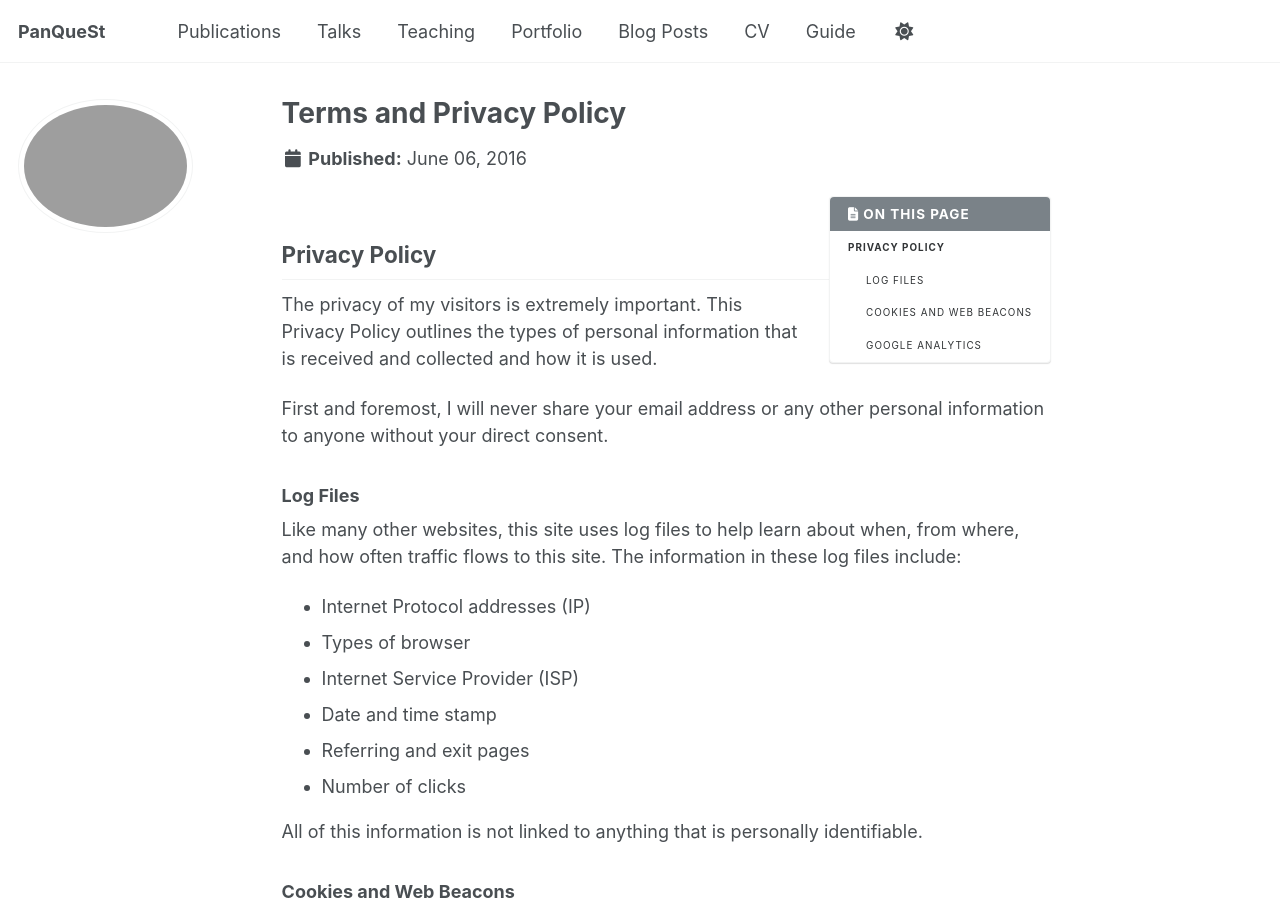
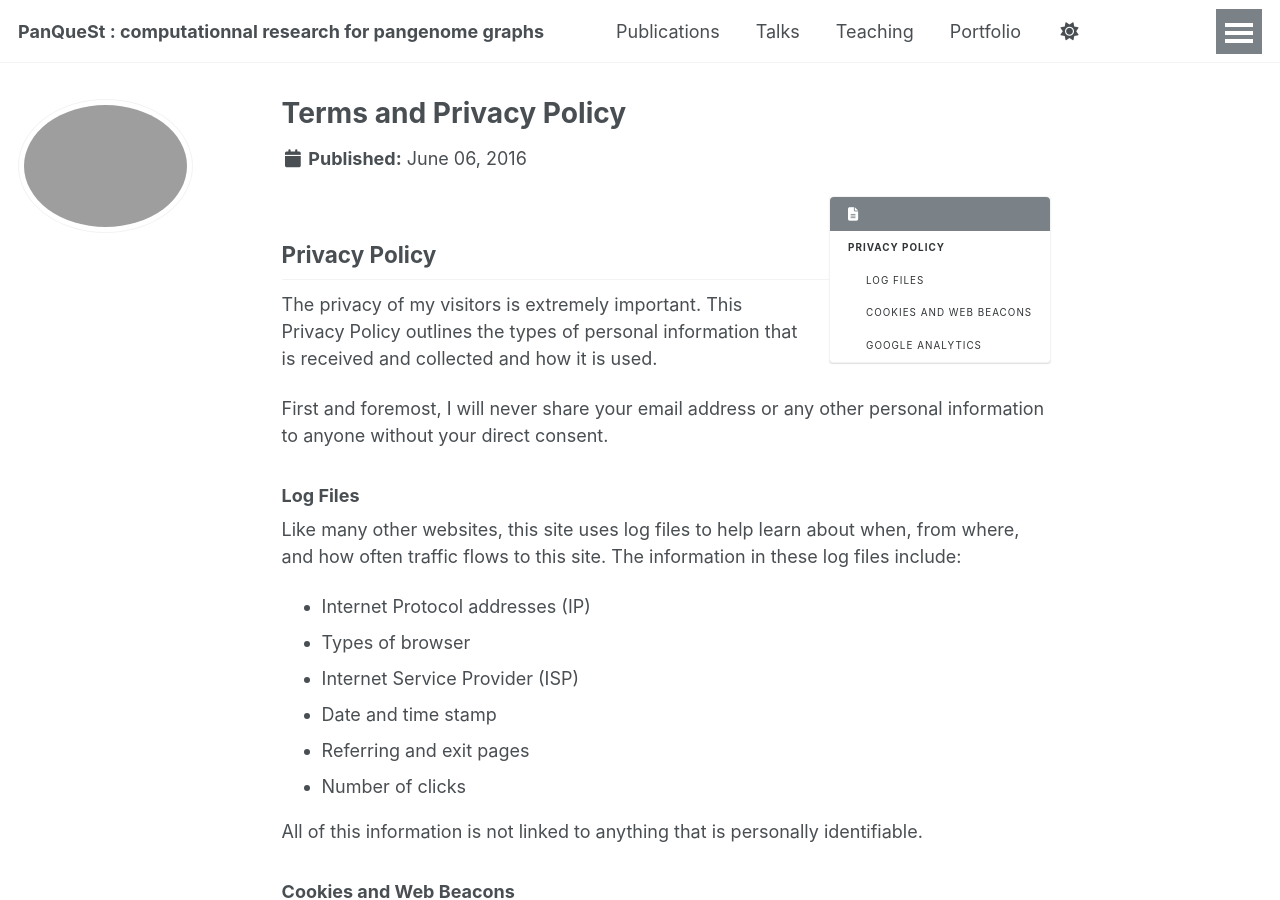
Before and after one commit to panquest-project/panquest-project.github.io, a Jekyll site: the page built from _pages/terms.md, in a window 1280 px wide and 900 px high. Built offline with Jekyll 4.4.1, drawn with Linux system fonts in a browser that asks for light colours; a script that is not in the unit is left out.

Commit message:
Change locale to en-UK and update site title
Updated locale and site title settings in configuration.

```diff
--- a/_config.yml
+++ b/_config.yml
@@ -7,10 +7,10 @@
 # server process.
 
 # Basic Site Settings
-locale                   : "en-US"
+locale                   : "en-UK"
 site_theme               : "default" # Currently available options are "default", "air"
-title                    : "PanQueSt"
-title_separator          : "-"
+title                    : "PanQueSt : computationnal research for pangenome graphs"
+title_separator          : " "
 name                     : &name "PanQueSt"
 description              : &description "PanQueSt ANR project web site"   # Update this with a general description of your site, this is the default if not overridden by a page
 logo                     : "images/logo_panquest.png"
```
